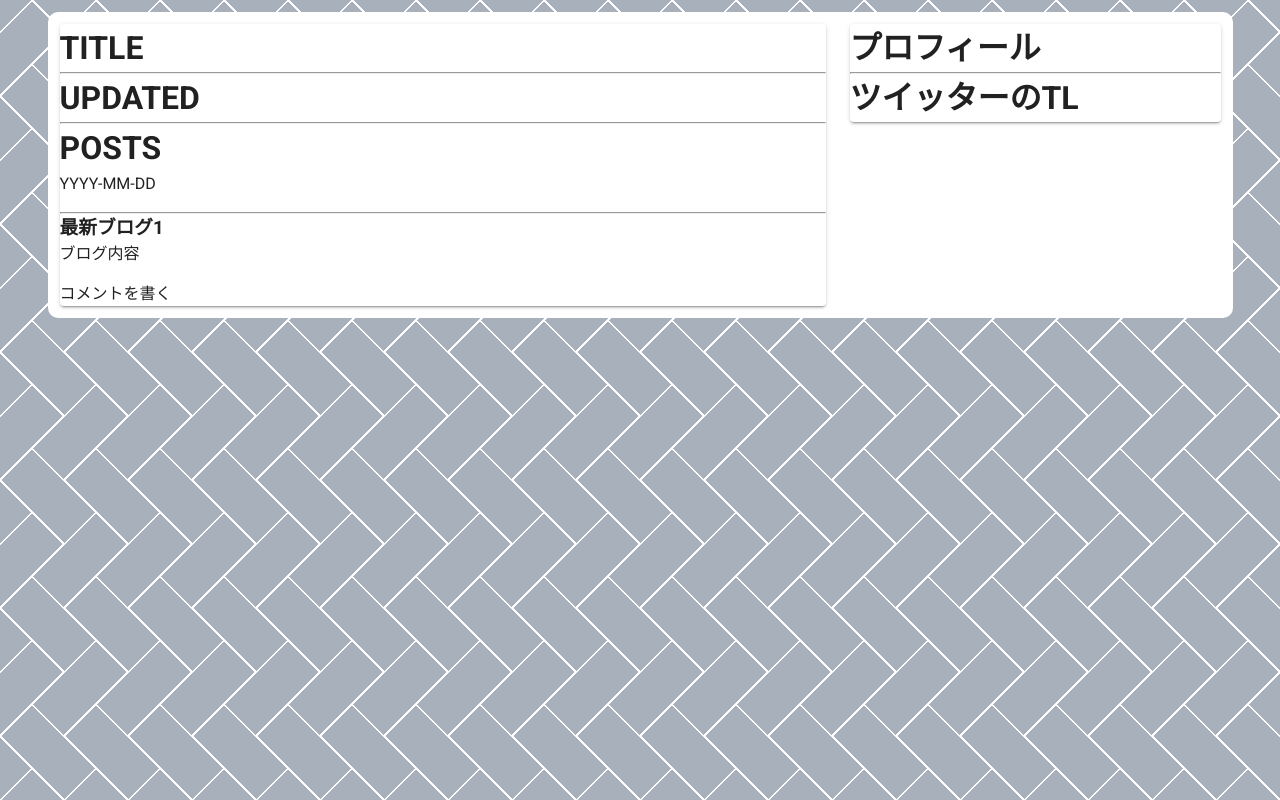
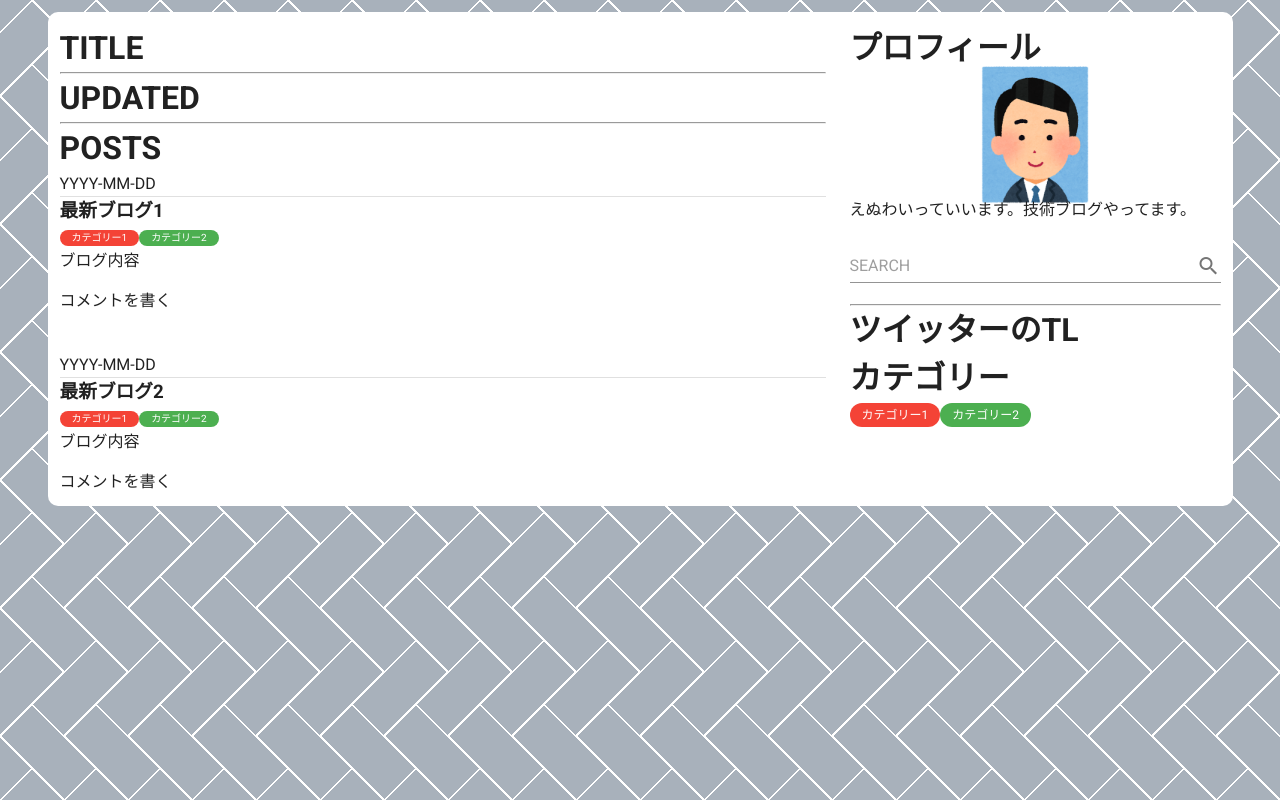
Before and after one commit to b1u3-YumaNoguchi/b1u3-nuxt-site, a Nuxt app: page / in a window 1280 px wide. Built offline with nearby package versions, Linux system fonts and the light colour scheme.

Commit message:
カテゴリーとブログポストの修正および追加

```diff
--- a/layouts/default.vue
+++ b/layouts/default.vue
@@ -4,7 +4,6 @@
       <v-container class="b1u3-blog-container">
         <v-row>
           <v-col class="flex-grow-1">
-            <v-card>
             <h1>
               TITLE
             </h1>
@@ -18,27 +17,79 @@
               POSTS
             </h1>
             <!-- ここから for で回す -->
-              <p>YYYY-MM-DD</p>
-              <hr>
+            <div class="b1u3-blog-post">
+              <p style="margin-bottom: 0px;">
+                YYYY-MM-DD
+              </p>
+              <v-divider />
               <h3>
                 最新ブログ1
               </h3>
+              <v-chip x-small color="red" text-color="white">
+                カテゴリー1
+              </v-chip>
+              <v-chip x-small color="green" text-color="white">
+                カテゴリー2
+              </v-chip>
               <p>ブログ内容</p>
               <button>コメントを書く</button>
+            </div>
             <!-- ここまで for する -->
-            </v-card>
+            <div class="b1u3-blog-post pt-10">
+              <p style="margin-bottom: 0px;">
+                YYYY-MM-DD
+              </p>
+              <v-divider />
+              <h3>
+                最新ブログ2
+              </h3>
+              <v-chip x-small color="red" text-color="white">
+                カテゴリー1
+              </v-chip>
+              <v-chip x-small color="green" text-color="white">
+                カテゴリー2
+              </v-chip>
+              <p>ブログ内容</p>
+              <button>コメントを書く</button>
+            </div>
           </v-col>
           <v-col cols="4" class="hidden-sm-and-down">
-            <v-card>
             <h1>
               プロフィール
             </h1>
+            <!-- 遅延読み込みの v-img は、自前のassetsから参照できない -->
+            <!--
+            <v-img
+              src="/assets/syoumeisyashin_man.png"
+            >
+            </v-img>
+            -->
+            <!-- html 側に、width, height を書くとそっちに調整される。縦横も維持されない -->
+            <v-row justify="center">
+              <img
+                src="@/assets/syoumeisyashin_man.png"
+                style="height: 150px;"
+              >
+            </v-row>
+            <p>えぬわいっていいます。技術ブログやってます。</p>
+            <v-text-field
+              placeholder="SEARCH"
+              append-icon="mdi-magnify"
+            />
             <hr>
             <h1>
               ツイッターのTL
             </h1>
+            <h1>
+              カテゴリー
+            </h1>
+            <v-chip small color="red" text-color="white">
+              カテゴリー1
+            </v-chip>
+            <v-chip small color="green" text-color="white">
+              カテゴリー2
+            </v-chip>
             <!-- ここに 1 * 3 の画像リスト置く -->
-            </v-card>
           </v-col>
         </v-row>
       </v-container>
```
Also changed, not shown: assets/syoumeisyashin_man.png (added). Lines whose indentation alone changed are shown as unchanged.
